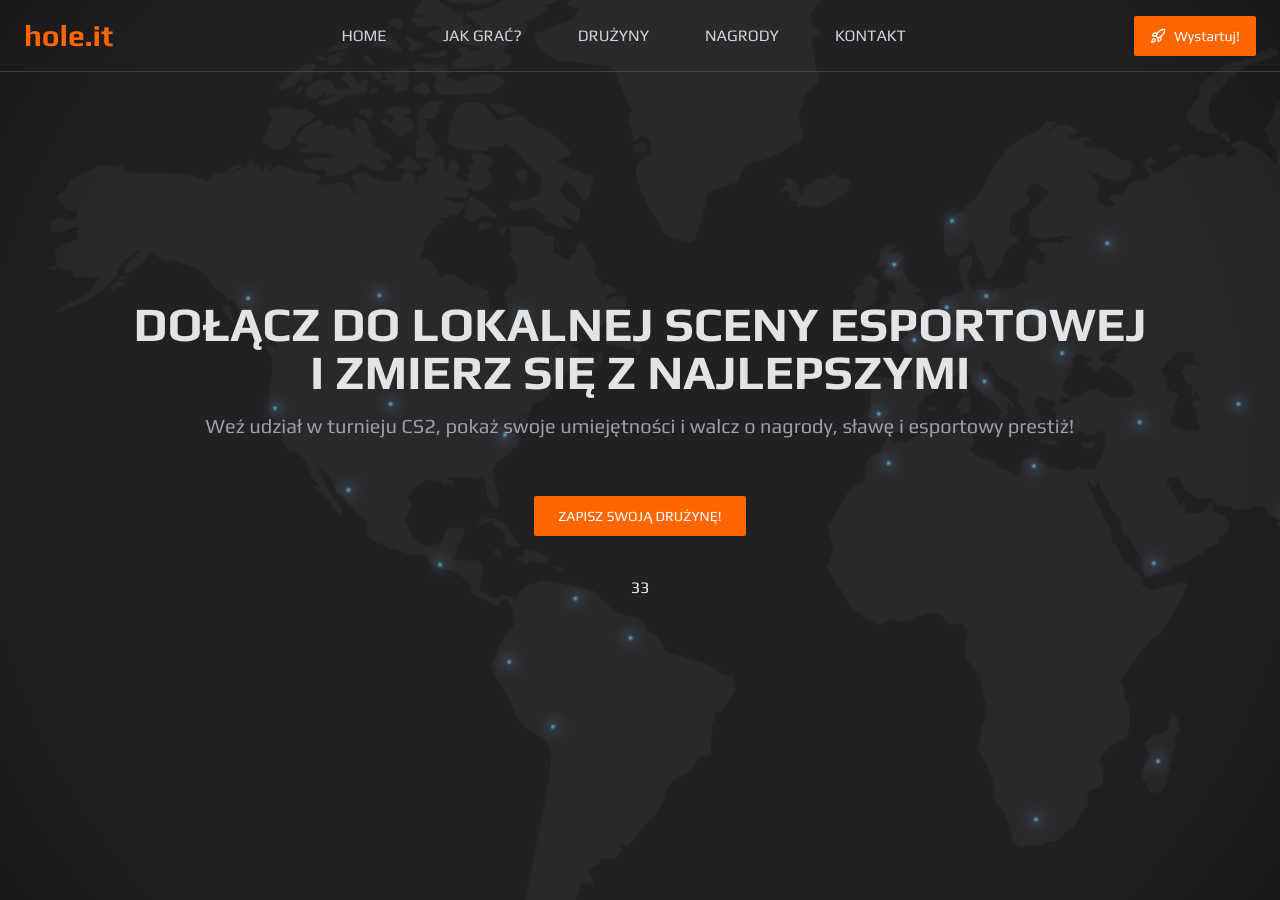
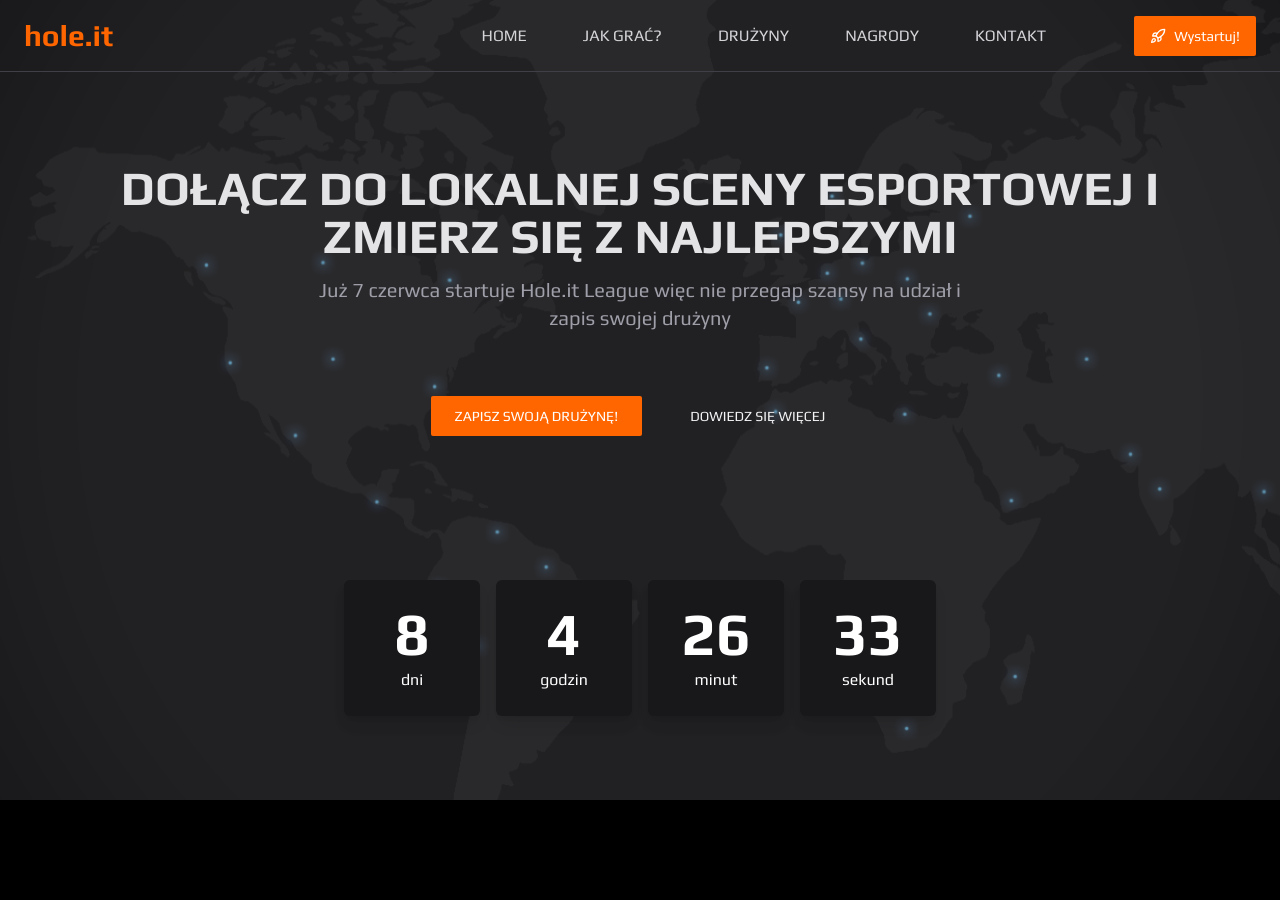
Before and after one commit to wifon0902/hole.it, a React (Vite) app: page / in a window 1280 px wide. After the commit the page ends 800 px from the top, so only its background shows below. Built offline with nearby package versions, Linux system fonts and the light colour scheme.

Commit message:
feat: styling hero and countdown component

```diff
--- a/src/components/Countdown.jsx
+++ b/src/components/Countdown.jsx
@@ -27,15 +27,37 @@ const Countdown = ({ targetDate }) => {
       setTime({
         seconds: Math.floor((difference / 1000) % 60),
         minutes: Math.floor((difference / (1000 * 60)) % 60),
-        hours: Math.floor((difference / (1000 * 60 * 60)) % 24),
-        days: Math.floor(difference / (1000 * 60 * 60 * 24)),
+        hours: Math.floor((difference / (1000 * 60 * 60)) % 28),
+        days: Math.floor(difference / (1000 * 60 * 60 * 28)),
       });
     }, 1000);
 
     return () => clearInterval(IntervalId);
   }, [targetDate]);
 
-  return <div>{time.seconds}</div>;
+  const timeUnits = [
+    { label: "dni", value: time.days },
+    { label: "godzin", value: time.hours },
+    { label: "minut", value: time.minutes },
+    { label: "sekund", value: time.seconds },
+  ];
+
+  return (
+    <div className="relative flex gap-4 text-6xl font-bold select-none mt-20">
+      {timeUnits.map((unit, index) => (
+        <div
+          key={index}
+          className="flex flex-col items-center justify-center w-34 h-34 rounded-sm text-white
+                 bg-zinc-900 shadow-lg
+                 border-4 border-transparent
+                 hover:border-main-accent transition-border duration-200"
+        >
+          <div>{unit.value}</div>
+          <span className="text-base font-medium mt-1">{unit.label}</span>
+        </div>
+      ))}
+    </div>
+  );
 };
 
 export default Countdown;
--- a/src/components/Hero.jsx
+++ b/src/components/Hero.jsx
@@ -5,7 +5,7 @@ import backgroundImage from "../assets/background.png";
 
 function Hero() {
   return (
-    <div className="relative overflow-hidden h-[900px] text-zinc-100">
+    <div className="relative overflow-hidden h-screen text-zinc-100">
       {/* Tło */}
       <div
         className="hidden md:block absolute top-0 left-0 h-full w-[200%] animate-scroll-pingpong z-0"
@@ -21,24 +21,31 @@ function Hero() {
       <div className="absolute top-1/2 left-1/2 w-350 h-350 rounded-full bg-white opacity-4 blur-[100px] -translate-x-1/2 -translate-y-1/2 pointer-events-none z-0" />
 
       {/* Content */}
-      <div className="w-full max-w-7xl absolute top-1/2 left-1/2 transform -translate-x-1/2 -translate-y-1/2 z-10 text-center px-4 flex flex-col items-center">
-        <h1 className="max-w-5xl text-zinc-200 text-3xl md:text-5xl font-bold uppercase">
+      <div className="w-full max-w-7xl absolute top-1/2 left-1/2 transform -translate-x-1/2 -translate-y-1/2 z-10 text-center px-4 flex flex-col items-center mt-10">
+        <h1 className="max-w-6xl text-zinc-200 text-3xl md:text-5xl font-bold uppercase">
           Dołącz do lokalnej sceny esportowej i zmierz się z najlepszymi
         </h1>
-        <p className="text-zinc-400 text-xl py-4">
-          Weź udział w turnieju CS2, pokaż swoje umiejętności i walcz o nagrody,
-          sławę i esportowy prestiż!
+        <p className="max-w-2xl text-zinc-400 text-xl mt-4">
+          Już 7 czerwca startuje Hole.it League więc nie przegap szansy na
+          udział i zapis swojej drużyny
         </p>
-        <Button
-          variant="accent"
-          size="lg"
-          className="rounded-xs my-10 uppercase"
-        >
-          Zapisz swoją drużynę!
-        </Button>
+
+        {/* Buttons */}
+        <div className="flex gap-6 my-16">
+          <Button variant="accent" size="lg" className="rounded-xs uppercase">
+            Zapisz swoją drużynę!
+          </Button>
+          <Button
+            variant="transparent"
+            size="lg"
+            className="rounded-xs uppercase"
+          >
+            Dowiedz się więcej
+          </Button>
+        </div>
 
         {/* Licznik */}
-        <Countdown targetDate="2025-06-13T12:00:00" />
+        <Countdown targetDate="2025-06-07T12:00:00" />
       </div>
     </div>
   );
--- a/src/components/Navbar.jsx
+++ b/src/components/Navbar.jsx
@@ -30,14 +30,13 @@ function Navbar() {
           <li className="p-2 cursor-pointer hover:text-zinc-400 transition-all">
             Kontakt
           </li>
+          <div className="hidden md:block ml-10">
+            <Button variant="accent" size="lg" className="rounded-xs">
+              <Rocket className="size-4" />
+              Wystartuj!
+            </Button>
+          </div>
         </ul>
-
-        <div className="hidden md:block">
-          <Button variant="accent" size="lg" className="rounded-xs">
-            <Rocket className="size-4" />
-            Wystartuj!
-          </Button>
-        </div>
 
         <div className="md:hidden z-50 cursor-pointer" onClick={handleNav}>
           {nav ? <X size={28} /> : <Menu size={28} />}
@@ -45,11 +44,11 @@ function Navbar() {
       </div>
 
       <div
-        className={`fixed top-0 left-0 w-[70%] sm:w-[50%] h-full bg-primary border-r border-zinc-800 text-white p-6 transition-all duration-300 z-40 ${
+        className={`fixed top-0 left-0 w-[80%] sm:w-[50%] h-full bg-primary border-r border-zinc-800 text-white p-6 transition-all duration-300 z-40 ${
           nav ? "translate-x-0" : "-translate-x-full"
         }`}
       >
-        <h1 className="text-3xl font-bold text-indigo-600 mb-6">hole.it</h1>
+        <h1 className="text-3xl font-bold text-main-accent mb-6">hole.it</h1>
         <ul className="flex flex-col gap-4">
           <li className="border-b border-zinc-700 pb-2 cursor-pointer hover:text-zinc-400">
             Home
```
